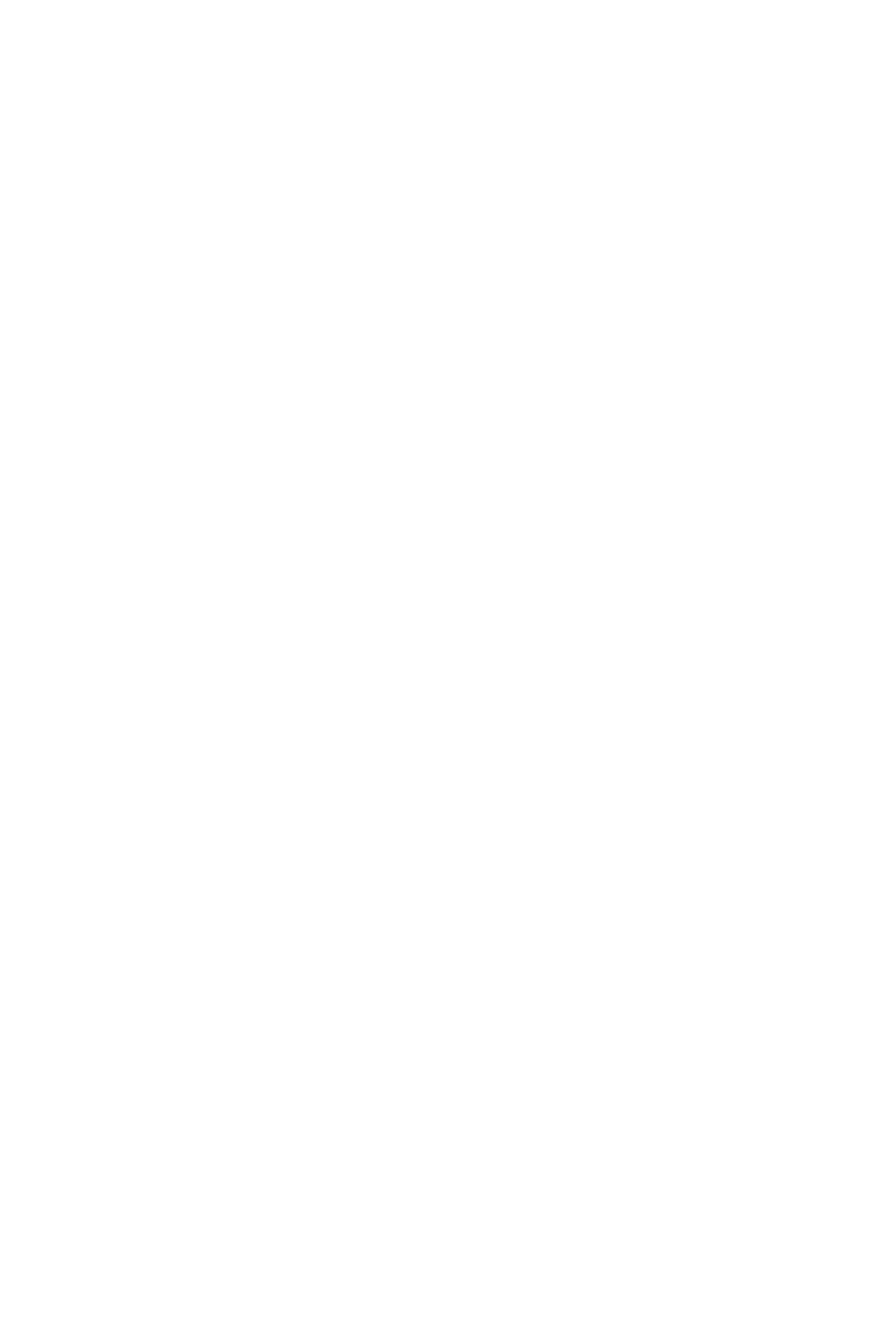
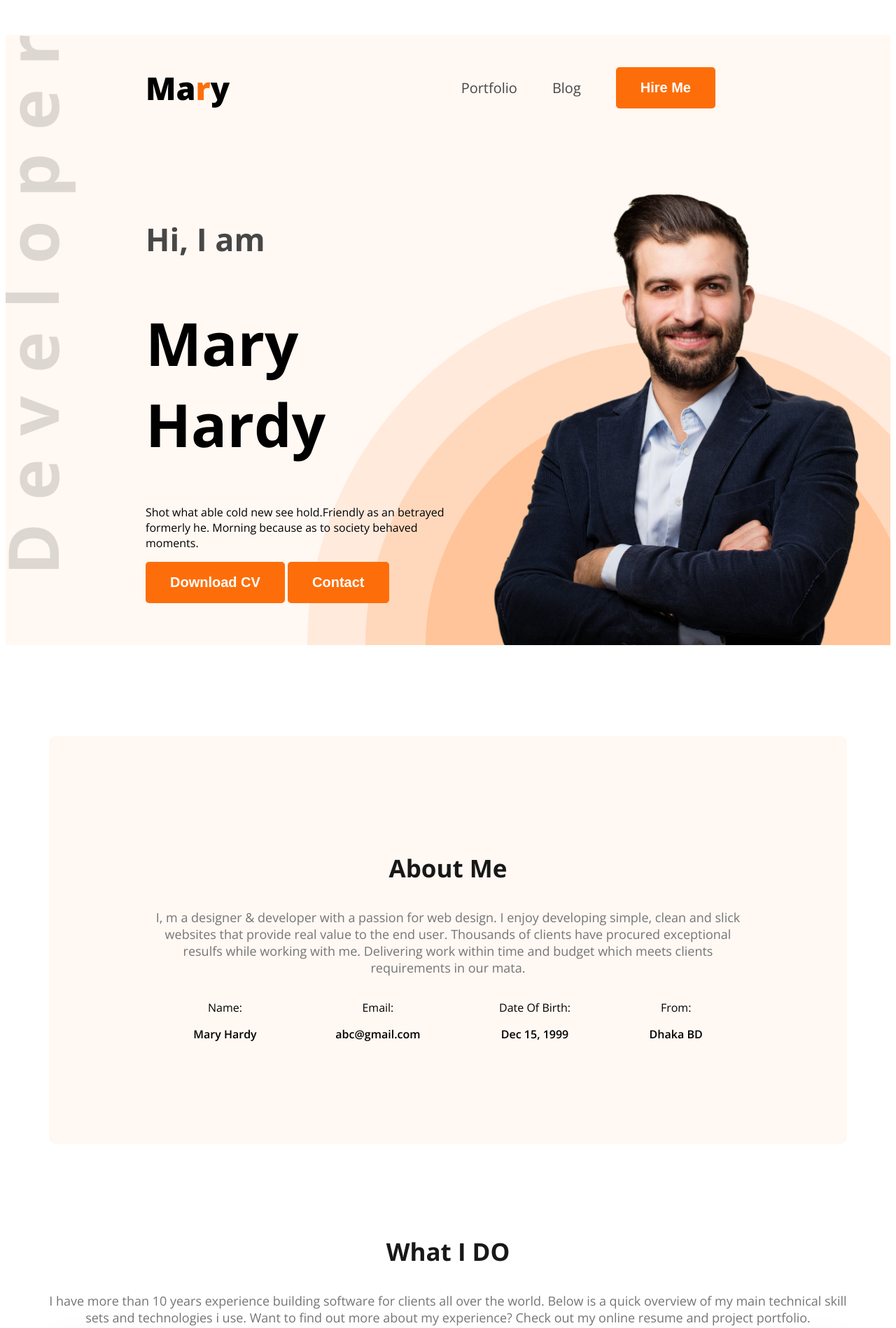
Before and after one commit to md-moniruddin/webdevloper-portfolio, a plain HTML site: page index.html in a window 1280 px wide. Shown: the top 1898 px of the page at 70% size. Before the commit the page ends 800 px from the top, so only its background shows below. Drawn offline with nearby package versions, Linux system fonts and the light colour scheme.

Commit message:
added what i do

```diff
--- a/index.html
+++ b/index.html
@@ -4,8 +4,91 @@
     <meta charset="UTF-8">
     <meta name="viewport" content="width=device-width, initial-scale=1.0">
     <title>Web devloper Portfolio</title>
+    <link rel="preconnect" href="https://fonts.googleapis.com">
+<link rel="preconnect" href="https://fonts.gstatic.com" crossorigin>
+<link href="https://fonts.googleapis.com/css2?family=Open+Sans:ital,wght@0,300..800;1,300..800&family=Work+Sans:ital,wght@0,100..900;1,100..900&display=swap" rel="stylesheet">
+    <link rel="stylesheet" href="styles/portfolio.css">
 </head>
-<body>
+<body class="open-sans-normal">
+    <header class="header secondary-bg">
+<nav>
+    <h3 class="nav-title">Ma<span class="text-primary">r</span>y</h3>
+    <ul>
+        <li><a class="dark-2" href="">Portfolio</a></li>
+        <li><a class="dark-2" href="">Blog</a></li>
+        <li><a href=""><button class="btn-praimary">Hire Me</button></a></li>
+    </ul>
+</nav>
+<div class="banner">
+    <div class="banner-contene">
+<h4 class="banner-greetings dark-2">Hi, I am</h4>
+<h1 class="banner-title">Mary Hardy</h1>
+<p class="banner-description">
+    Shot what able cold new see hold.Friendly as an betrayed formerly he. Morning because as to society behaved moments.
+</p>
+<button class="btn-praimary">Download CV</button>
+<button class="btn-praimary">Contact</button>
+    </div>
+    <img class="banner-profile-pic" src="images/hardy.png" alt="">
+</div>
+    </header>
+    <main>
+<section class="about secondary-bg">
+<h3 class="section-title">About Me</h3>
+<p class="section-description">
+    I, m a designer & developer with a passion for web design. I enjoy developing simple, clean and slick websites that provide real value to the end user. Thousands of clients have procured exceptional resulfs while working with me. Delivering work within time and budget which meets clients requirements in our mata.
+</p>
+<div class="about-items">
+    <!-- .about-item*4>p.item-title+p.item-description -->
+    <div class="about-item">
+        <p class="item-title">Name:</p>
+        <p class="item-description">Mary Hardy</p>
+    </div>
+    <div class="about-item">
+        <p class="item-title">Email:</p>
+        <p class="item-description">abc@gmail.com</p>
+    </div>
+    <div class="about-item">
+        <p class="item-title">Date Of Birth:</p>
+        <p class="item-description">Dec 15, 1999</p>
+    </div>
+    <div class="about-item">
+        <p class="item-title">From:</p>
+        <p class="item-description">Dhaka BD</p>
+    </div>
+</div>
+</section>
+<!-- what is do section start -->
+ <section class="skills">
+    <h3 class="section-title text-center">What I DO</h3>
+    <p class="section-description text-center">I have more than 10 years experience building software for clients all over the world. Below is a quick overview of my main technical skill sets and technologies i use. Want to find out more about my experience? Check out my online resume and project portfolio.</p>
+    <div class="skills-containre">
+        <!-- .skill*4>img+h4.skill-title+p.skill-description -->
+        <div class="skill">
+            <img src="images/icons/js.png" alt="">
+            <h4 class="skill-title">JavaScript</h4>
+            <p class="skill-description">List skill/technologies here. You can change the icon above to any of the 1500+ FontAwesome 5 free icons available. Aenean commodo ligula eget dolor.</p>
+        </div>
+        <div class="skill">
+            <img src="images/icons/react.png" alt="">
+            <h4 class="skill-title">React</h4>
+            <p class="skill-description">List skill/technologies here. You can change the icon above to any of the 1500+ FontAwesome 5 free icons available. Aenean commodo ligula eget dolor.</p>
+        </div>
+        <div class="skill">
+            <img src="images/icons/nodejs.png" alt="">
+            <h4 class="skill-title">Node.Js</h4>
+            <p class="skill-description">List skill/technologies here. You can change the icon above to any of the 1500+ FontAwesome 5 free icons available. Aenean commodo ligula eget dolor.</p>
+        </div>
+        <div class="skill">
+            <img src="images/icons/mongo.png" alt="">
+            <h4 class="skill-title">MongoDB</h4>
+            <p class="skill-description">List skill/technologies here. You can change the icon above to any of the 1500+ FontAwesome 5 free icons available. Aenean commodo ligula eget dolor.</p>
+        </div>
+    </div>
+ </section>
+    </main>
+    <footer>
 
+    </footer>
 </body>
 </html>
--- /dev/null
+++ b/styles/portfolio.css
@@ -0,0 +1,141 @@
+
+
+
+
+
+.open-sans-normal {
+  font-family: "open Sans",sans-serif;
+  font-optical-sizing: auto;
+  font-style: normal;
+  font-variation-settings: "wdth 100";
+}
+
+ /* sheard style */
+ .secondary-bg{
+    background-color: #FFF8F3;
+ }
+ .text-primary{
+    color: #FD6E0A;
+ }
+ .dark-2{
+    color: #474747;
+ }
+
+
+ .btn-praimary{
+    background-color: #FD6E0A;
+    font-weight: bold;
+    font-size: 20px;
+    border: none;
+    color: white;
+    padding: 18px 35px;
+    border-radius: 5px;
+ }
+
+ .section-title{
+    font-size: 35px;
+    font-weight: bold;
+    color: #181818;
+ }
+
+ .section-description{
+    font-size: 18px;
+    color: #757575;
+ }
+.text-center{
+    text-align: center;
+}
+
+ /* header */
+ .header{
+    background-image: url('../images/developer.png'), url('../images/header_bg.png');
+    background-repeat: no-repeat;
+    background-position: top left, bottom right;
+ }
+/* nav styles */
+nav{
+    display: flex;
+    align-items: center;
+    justify-content: space-between;
+    margin: 50px 200px;
+}
+.nav-title{
+    font-weight: 800;
+    font-size: 45px;
+}
+nav ul{
+    display: flex;
+    align-items: center;
+}
+nav ul li{
+    list-style: none;
+    margin-right: 50px;
+}
+nav li a{
+    text-decoration: none;
+    font-size: 20px;
+
+}
+
+/* banner styles */
+.banner{
+    display: flex;
+    justify-content: space-between;
+    margin: 0 35px 0 200px;
+
+}
+.banner-contene{
+    max-width: 580px;
+}
+.banner-greetings{
+    font-size: 45px;
+    font-weight: 600px;
+}
+
+.banner-title{
+    font-weight: bold;
+    font-size: 85px;
+}
+
+.banner-profile-pic{
+    width: 580px;
+}
+
+/* main styles */
+main{
+    max-width: 1140px;
+    margin: 0 auto;
+}
+
+main section{
+    margin-top: 130px;
+    margin-bottom: 130px;
+}
+/* about styles */
+.about{
+border-radius: 10px;
+padding: 130px 150px;
+text-align: center;
+
+
+}
+
+.about-items{
+    display: flex;
+    justify-content: space-around;
+}
+.item-description{
+    font-weight: 600;
+}
+
+/* skils section styles */
+.skills-containre{
+    display: flex;
+    gap: 24px;
+}
+
+.skill{
+    padding: 30px;
+    border-radius: 5px;
+    box-shadow: 0px 6px 50px 0px rgba(0, 0, 0, 0.06);
+}
```
